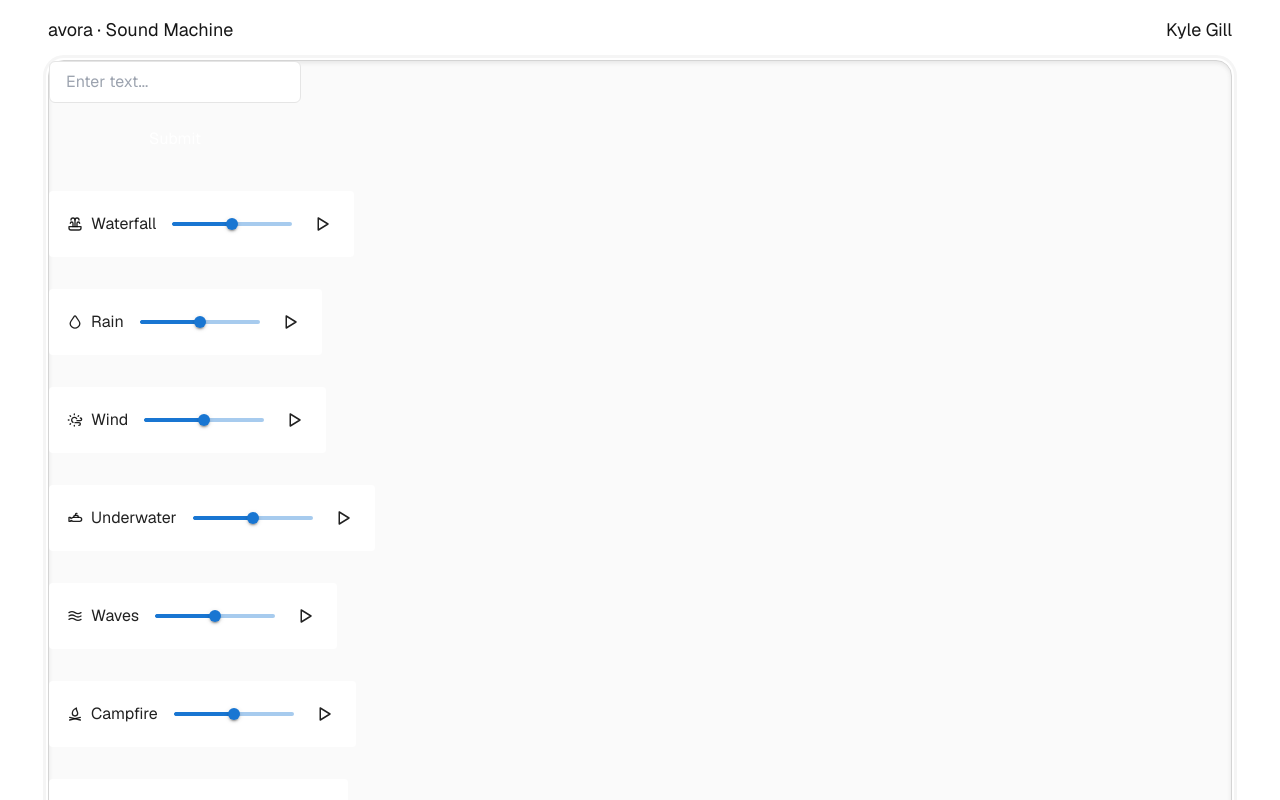
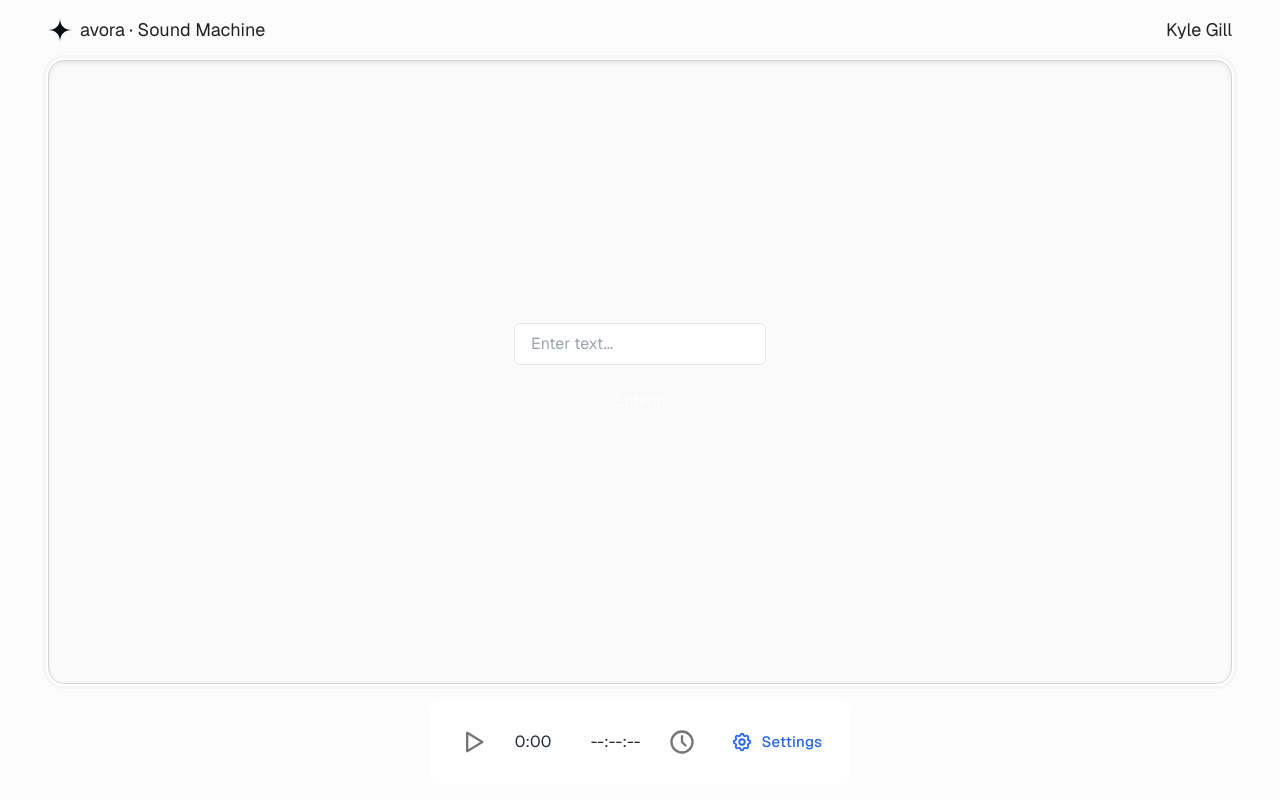
Before and after one commit to gillkyle/avora, a Next.js app: page / in a window 1280 px wide. Shown: the top 800 px of the page. Built offline with nearby package versions, Linux system fonts and the light colour scheme; no server answers.

Commit message:
render all sounds in a settings dialog instead

```diff
--- a/src/components/ControlBar.tsx
+++ b/src/components/ControlBar.tsx
@@ -1,4 +1,4 @@
-import { Box, IconButton, Typography } from "@mui/material";
+import { Box, Button, IconButton, Typography } from "@mui/material";
 import { useState } from "react";
 import {
   TbClock,
@@ -6,14 +6,10 @@ import {
   TbPlayerPlay,
   TbSettings,
 } from "react-icons/tb";
+import { SettingsDialog } from "~/components/SettingsDialog";
+import useDisclosure from "~/hooks/useDisclosure";
+import { useGlobalAudioPlayer } from "~/hooks/useGlobalAudioPlayer";
 import { Timer } from "./Timer";
-
-type ControlBarProps = {
-  isPlaying: boolean;
-  onPlayPause: () => void;
-  onOpenSettings: () => void;
-  currentTime: number;
-};
 
 function formatTime(seconds: number): string {
   const mins = Math.floor(seconds / 60);
@@ -21,14 +17,24 @@ function formatTime(seconds: number): string {
   return `${mins}:${secs.toString().padStart(2, "0")}`;
 }
 
-export function ControlBar({
-  isPlaying,
-  onPlayPause,
-  onOpenSettings,
-  currentTime,
-}: ControlBarProps) {
+export function ControlBar() {
   const [timer, setTimer] = useState<number | null>(null);
   const [timerStart, setTimerStart] = useState<number | null>(null);
+  const [currentTime, setCurrentTime] = useState(0);
+  const { pauseAll, playMultiple, isMuted } = useGlobalAudioPlayer();
+  const [isPlaying, setIsPlaying] = useState(false);
+  const settingsDisclosure = useDisclosure();
+
+  function handlePlayPause() {
+    if (isPlaying) {
+      pauseAll();
+      setIsPlaying(false);
+    } else {
+      // Play all sounds that were previously playing
+      playMultiple(["waterfall", "whiteRain"]); // Example - you might want to track which sounds were playing
+      setIsPlaying(true);
+    }
+  }
 
   function handleSetTimer() {
     setTimer(5000); // 5 seconds in milliseconds
@@ -46,7 +52,7 @@ export function ControlBar({
         bgcolor: "background.paper",
       }}
     >
-      <IconButton onClick={onPlayPause} size="large">
+      <IconButton onClick={handlePlayPause} size="large">
         {isPlaying ? <TbPlayerPause /> : <TbPlayerPlay />}
       </IconButton>
 
@@ -58,9 +64,14 @@ export function ControlBar({
         <TbClock />
       </IconButton>
 
-      <IconButton onClick={onOpenSettings} size="large">
-        <TbSettings />
-      </IconButton>
+      <Button
+        onClick={settingsDisclosure.onOpen}
+        size="large"
+        startIcon={<TbSettings />}
+      >
+        Settings
+      </Button>
+      <SettingsDialog disclosure={settingsDisclosure} />
     </Box>
   );
 }
--- /dev/null
+++ b/src/components/Logo.tsx
@@ -0,0 +1,25 @@
+export function Logo({
+  className,
+  size = 24,
+}: {
+  className?: string;
+  size?: number;
+}) {
+  return (
+    <svg
+      className={className}
+      fill="none"
+      height={size}
+      viewBox="0 0 48 48"
+      width={size}
+      xmlns="http://www.w3.org/2000/svg"
+    >
+      <path
+        clipRule="evenodd"
+        d="m0 24c15.2548 0 24-8.7452 24-24 0 15.2548 8.7452 24 24 24-15.2548 0-24 8.7452-24 24 0-15.2548-8.7452-24-24-24z"
+        fill="#0A0D12"
+        fillRule="evenodd"
+      />
+    </svg>
+  );
+}
--- /dev/null
+++ b/src/components/SettingsDialog.tsx
@@ -0,0 +1,65 @@
+import {
+  Dialog,
+  DialogContent,
+  DialogTitle,
+  IconButton,
+  Stack,
+} from "@mui/material";
+import { TbX } from "react-icons/tb";
+import { ALL_SOUNDS_LIST, SoundId } from "~/data/sounds";
+import type { DisclosureProps } from "~/hooks/useDisclosure";
+import { useGlobalAudioPlayer } from "~/hooks/useGlobalAudioPlayer";
+import { SoundSlider } from "./SoundSlider";
+
+type SettingsDialogProps = {
+  disclosure: Omit<DisclosureProps, "onToggle">;
+};
+
+export function SettingsDialog({ disclosure }: SettingsDialogProps) {
+  const { globalVolume, setVolume } = useGlobalAudioPlayer();
+
+  return (
+    <Dialog
+      open={disclosure.isOpen}
+      onClose={disclosure.onClose}
+      maxWidth="sm"
+      fullWidth
+      sx={{
+        "& .MuiDialog-paper": {
+          borderRadius: "1rem",
+          backgroundColor: "neutral.50",
+          border: "1px solid",
+          borderColor: "neutral.300",
+        },
+      }}
+    >
+      <DialogTitle
+        sx={{
+          display: "flex",
+          justifyContent: "space-between",
+          alignItems: "center",
+          pb: 1,
+        }}
+      >
+        Sound Settings
+        <IconButton
+          onClick={disclosure.onClose}
+          size="small"
+          sx={{
+            color: "neutral.500",
+            "&:hover": { color: "neutral.700" },
+          }}
+        >
+          <TbX />
+        </IconButton>
+      </DialogTitle>
+      <DialogContent sx={{ display: "flex", flexDirection: "column", gap: 2 }}>
+        <Stack spacing={2}>
+          {ALL_SOUNDS_LIST.map((sound) => (
+            <SoundSlider key={sound.id} soundId={sound.id as SoundId} />
+          ))}
+        </Stack>
+      </DialogContent>
+    </Dialog>
+  );
+}
--- /dev/null
+++ b/src/hooks/useDisclosure.ts
@@ -0,0 +1,62 @@
+import * as React from "react";
+
+export type DisclosureProps = {
+  isOpen: boolean;
+  onOpen(event?: React.MouseEvent<any> | React.SyntheticEvent): void;
+  onClose(): void;
+  onToggle(): void;
+  anchorEl?: HTMLButtonElement | null;
+};
+
+type DisclosureOptions = {
+  provideAnchorEl: boolean;
+};
+
+export default function useDisclosure(options?: DisclosureOptions) {
+  const provideAnchorEl = options?.provideAnchorEl ?? false;
+  const [anchorEl, setAnchorEl] = React.useState<any>(null);
+  const [isOpen, setIsOpen] = React.useState(false);
+  const [isSecondaryOpen, setSecondaryIsOpen] = React.useState(false);
+
+  const onOpen = React.useCallback(
+    (event?: React.MouseEvent<any> | React.SyntheticEvent) => {
+      if (provideAnchorEl) {
+        if (event) {
+          setAnchorEl(event.currentTarget);
+        }
+      }
+      setIsOpen(true);
+    },
+    [provideAnchorEl]
+  );
+  const onClose = React.useCallback(() => {
+    if (provideAnchorEl) {
+      setAnchorEl(null);
+    }
+    setIsOpen(false);
+  }, [provideAnchorEl]);
+  const onToggle = React.useCallback(() => setIsOpen((state) => !state), []);
+
+  const onSecondaryOpen = React.useCallback(() => setSecondaryIsOpen(true), []);
+  const onSecondaryClose = React.useCallback(
+    () => setSecondaryIsOpen(false),
+    []
+  );
+  const onSecondaryToggle = React.useCallback(
+    () => setSecondaryIsOpen((state) => !state),
+    []
+  );
+
+  return {
+    anchorEl: provideAnchorEl ? anchorEl : undefined,
+    setAnchorEl: provideAnchorEl ? setAnchorEl : undefined,
+    isOpen,
+    isSecondaryOpen,
+    onOpen,
+    onClose,
+    onToggle,
+    onSecondaryOpen,
+    onSecondaryClose,
+    onSecondaryToggle,
+  };
+}
--- a/src/pages/_app.tsx
+++ b/src/pages/_app.tsx
@@ -1,6 +1,11 @@
+import type { AppProps } from "next/app";
 import "~/styles/globals.css";
-import type { AppProps } from "next/app";
+import { ThemeProvider } from "~/theme";
 
 export default function App({ Component, pageProps }: AppProps) {
-  return <Component {...pageProps} />;
+  return (
+    <ThemeProvider>
+      <Component {...pageProps} />
+    </ThemeProvider>
+  );
 }
--- a/src/pages/index.tsx
+++ b/src/pages/index.tsx
@@ -1,7 +1,6 @@
 import { Geist, Geist_Mono } from "next/font/google";
 import { ControlBar } from "~/components/ControlBar";
-import { SoundSlider } from "~/components/SoundSlider";
-import { ALL_SOUNDS_LIST, SoundId } from "~/data/sounds";
+import { Logo } from "~/components/Logo";
 
 const geistSans = Geist({
   variable: "--font-geist-sans",
@@ -19,11 +18,14 @@ export default function Home() {
       className={`${geistSans.variable} ${geistMono.variable} items-center justify-items-center min-h-screen p-4 px-12 font-[family-name:var(--font-geist-sans)] flex flex-col`}
     >
       <nav className="flex w-full justify-between pb-4">
-        <div className="text-lg">avora · Sound Machine</div>
+        <div className="text-lg flex items-center gap-2">
+          <Logo />
+          avora · Sound Machine
+        </div>
         <div className="text-lg">Kyle Gill</div>
       </nav>
       <div className="border ring ring-neutral-100 ring-offset-2 shadow-inner rounded-2xl bg-neutral-50 shadow-neutral-200 border-neutral-300 w-full h-full flex flex-1 flex-col">
-        <main className="flex flex-col flex-1 h-full gap-8 row-start-2 items-center sm:items-start">
+        <main className="flex flex-col flex-1 h-full gap-8 row-start-2 justify-center items-center">
           <form className="flex flex-col gap-4">
             <input
               type="text"
@@ -37,9 +39,6 @@ export default function Home() {
               Submit
             </button>
           </form>
-          {ALL_SOUNDS_LIST.map((sound) => (
-            <SoundSlider key={sound.id} soundId={sound.id as SoundId} />
-          ))}
         </main>
       </div>
       <footer className="flex gap-6 flex-wrap items-center justify-center pt-4">
```
Also changed, not shown: 1 other file (tests, documents, lock files or other folders).
